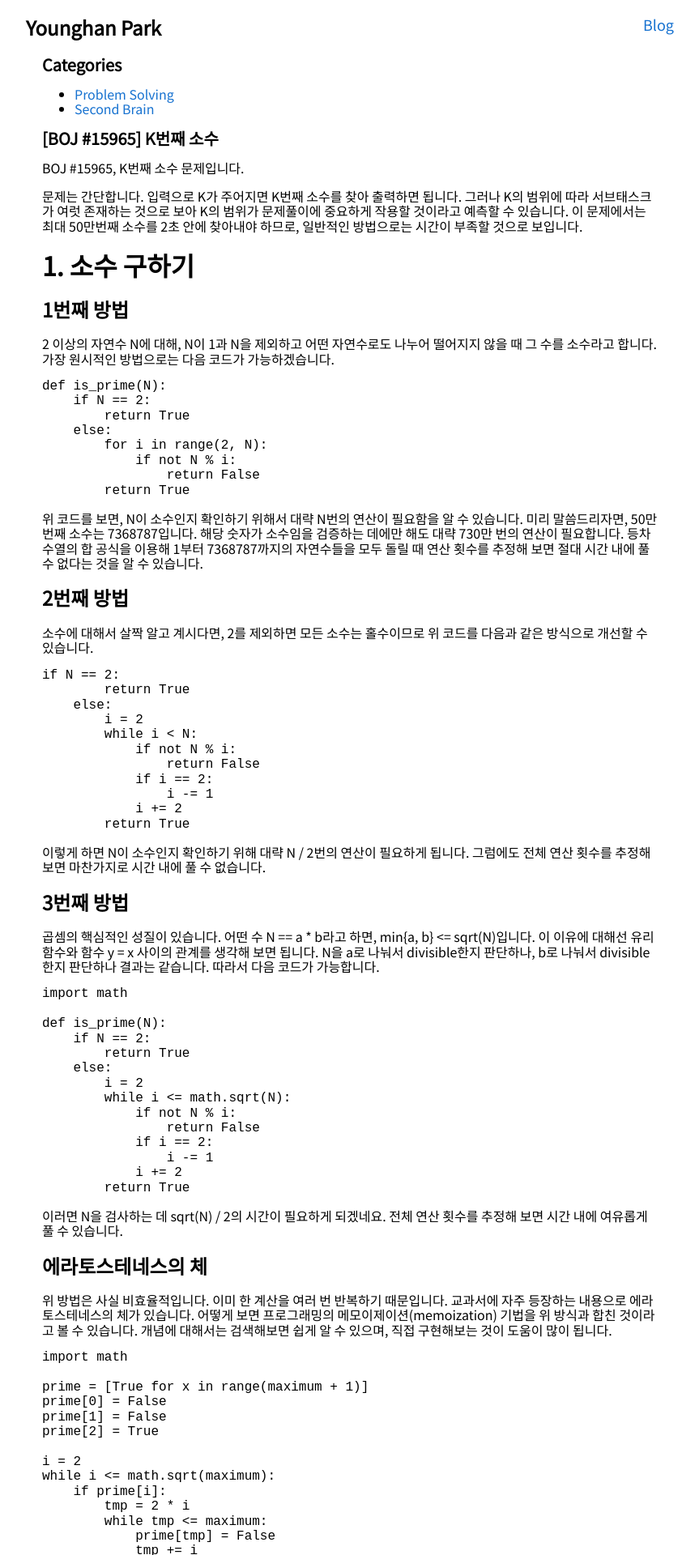
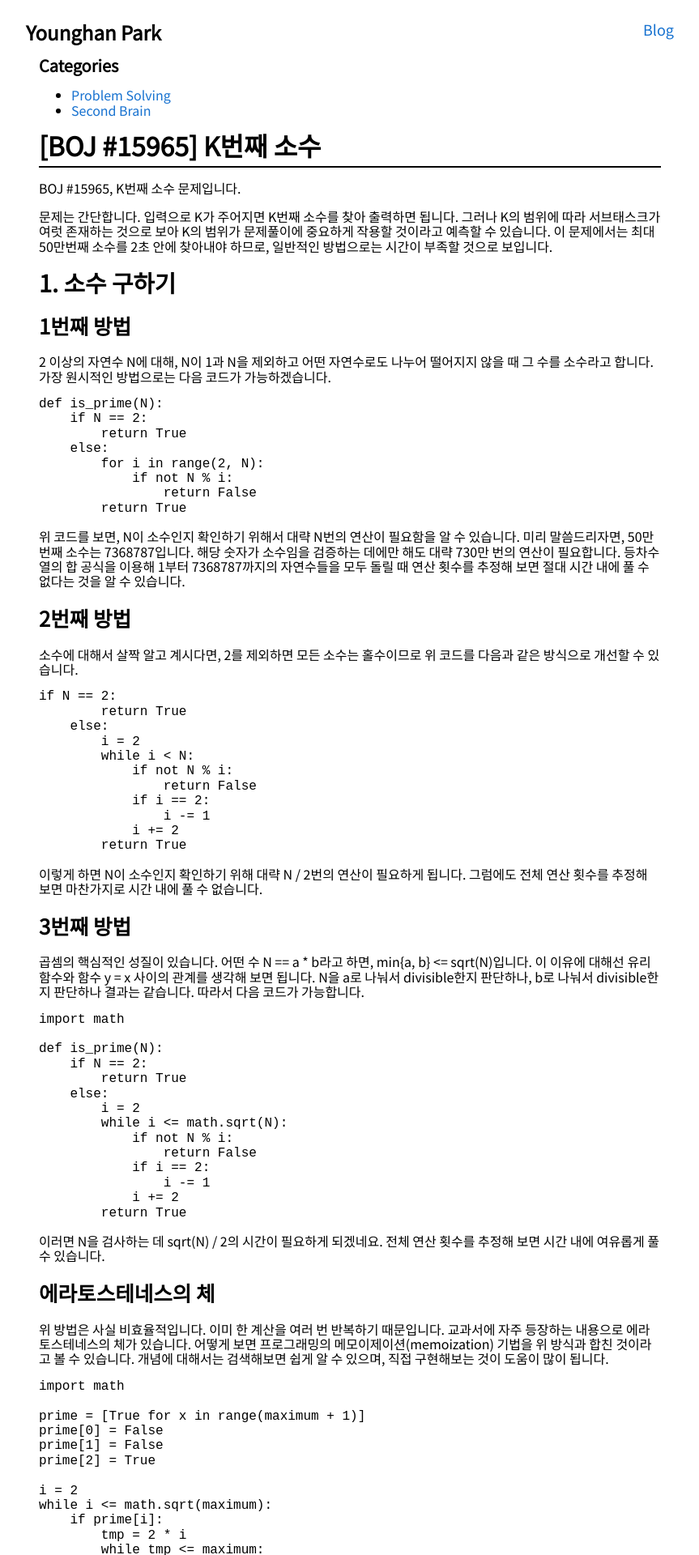
Before and after one commit to younghanstark/younghanstark.github.io, a Jekyll site: the page built from blog/_posts/2020-07-13-[BOJ-#15965]-K번째-소수.md, in a window 1280 px wide. Shown: the top 1920 px of the page at 81% size, without its empty margins (208-1071 px from the left). Built offline with Jekyll 4.4.1, drawn with Linux system fonts in a browser that asks for light colours; some of the changed text lies outside the part shown.

Commit message:
Modified CSS

```diff
--- a/_layouts/blog.html
+++ b/_layouts/blog.html
@@ -2,8 +2,10 @@
 layout: default
 ---
 
+<link rel="stylesheet" href="/css/article.css">
+
 <div id="nav-category">
-    <div class="label">Categories</div>
+    <div class="category-label">Categories</div>
     <ul id="category">
         {% for page in site.pages %}
             {% if page.layout == "category" and page.category != "recent-posts" %}
@@ -13,5 +15,5 @@ layout: default
     </ul>
 </div>
 
-<div class="label">{{ page.title }}</div>
-<div class="content">{{ content }}</div>
+<div id="article-title">{{ page.title }}</div>
+<div id="article-content">{{ content }}</div>
--- a/_layouts/default.html
+++ b/_layouts/default.html
@@ -18,9 +18,6 @@
         <div id="main">
             {{ content }}
         </div>
-        <div id="footer">
-            Last updated: October 2021
-        </div>
     </div>
 </body>
 
--- /dev/null
+++ b/css/article.css
@@ -0,0 +1,18 @@
+div#article-title {
+    font-size: 2em;
+    font-weight: bold;
+    border-bottom: 2px solid black;
+    padding-bottom: 1%;
+}
+
+div#article-content h1 {
+    font-size: 1.8em;
+}
+
+div#article-content h2 {
+    font-size: 1.6em;
+}
+
+div#article-content h3 {
+    font-size: 1.4em;
+}
--- a/css/home.css
+++ b/css/home.css
@@ -6,9 +6,9 @@
 }
 
 img#profile-photo {
-    width: 250px;
+    width: 30%;
     border-radius: 50%;
-    margin: 10px;
+    margin: 2%;
 }
 
 div#profile {
--- a/css/style.css
+++ b/css/style.css
@@ -3,8 +3,8 @@
 /* for default.html */
 
 .container {
-    margin: 10px;
-    padding: 10px;
+    margin: 1%;
+    padding: 1%;
     font-family: 'Noto Sans KR', sans-serif;
     width: 100%;
     max-width: 800px;
@@ -13,7 +13,7 @@
 }
 
 div#main {
-    padding: 20px;
+    padding: 2%;
 }
 
 div#header {
@@ -43,7 +43,7 @@ a:hover {
 
 /* for blog.html */
 
-div.label {
+div.category-label {
     font-size: 20px;
     font-weight: bold;
 }
--- a/index.html
+++ b/index.html
@@ -23,3 +23,6 @@ layout: default
         </p>
     </div>
 </div>
+<div class="home-item">
+    Last updated: October 2021
+</div>
```
